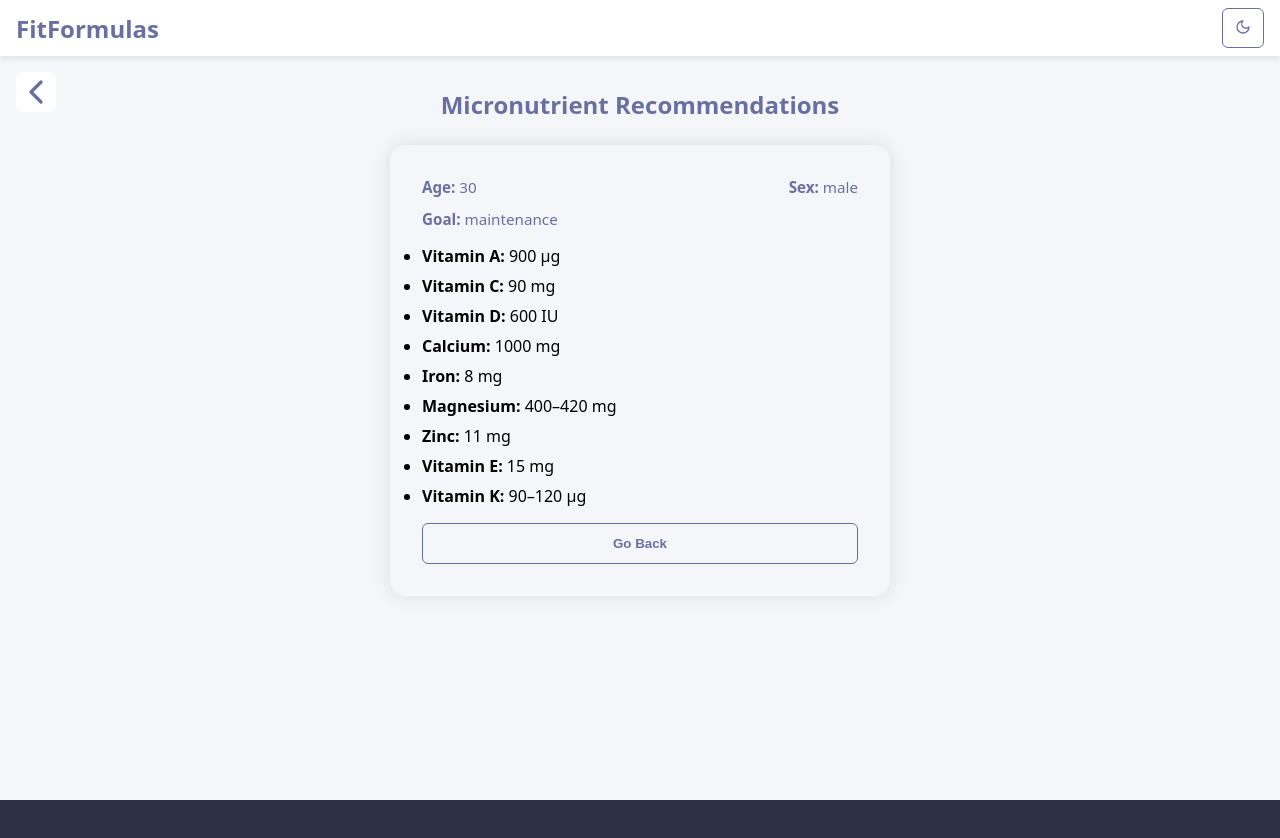
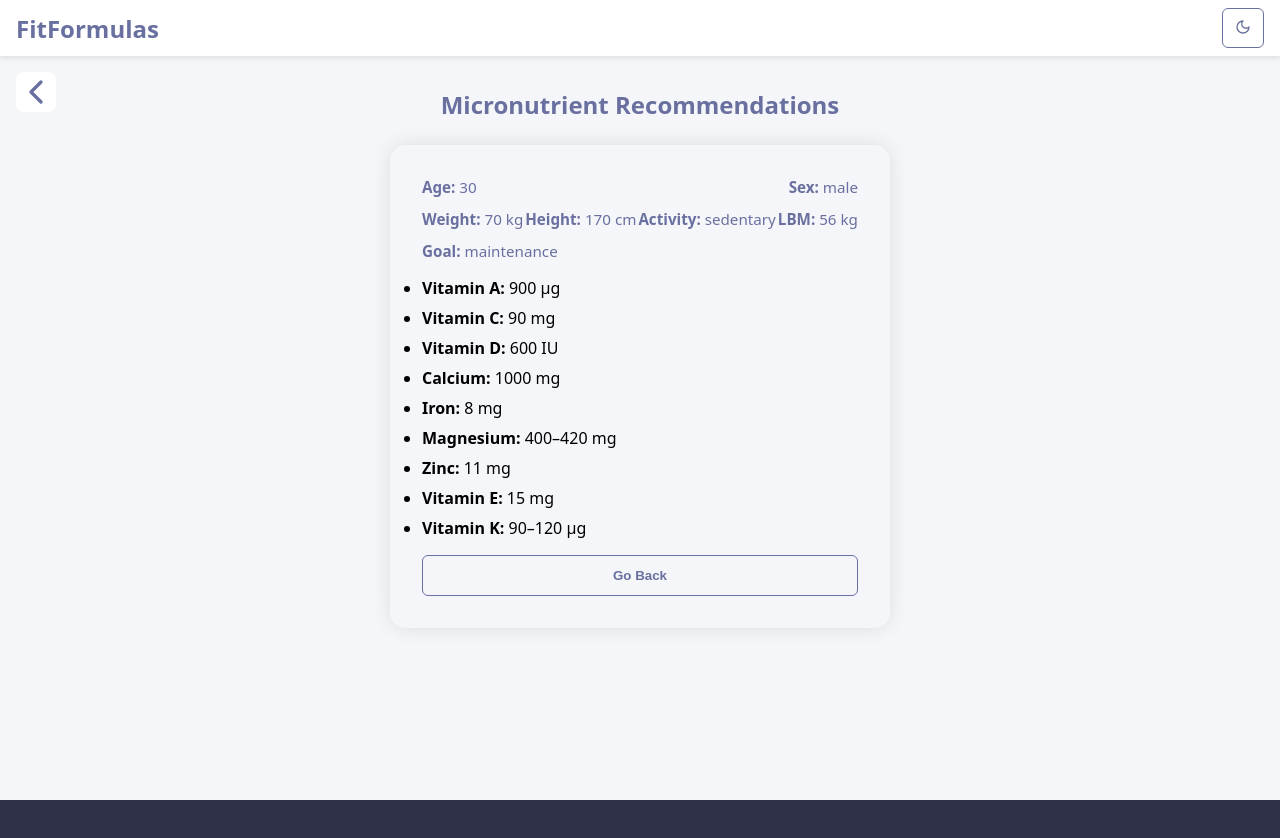
Before and after one commit to mofftea26/FitFormulas, a React (Vite) app: page /dashboard/micros in a window 1280 px wide. Both pictures are taken after a click on the button "Get Recommendations". Shown: the top 838 px of the page. Before the commit the page ends 800 px from the top, so only its background shows below. Built offline with nearby package versions, Linux system fonts and the light colour scheme.

Commit message:
Enhance micronutrient calculator

```diff
--- a/src/features/formulas/micros/components/MicrosForm/MicrosForm.tsx
+++ b/src/features/formulas/micros/components/MicrosForm/MicrosForm.tsx
@@ -23,6 +23,10 @@ const goalOptions: { value: HealthGoal; label: string }[] = [
   { value: "bulking", label: "Bulking" },
   { value: "strength", label: "Strength" },
   { value: "endurance", label: "Endurance" },
+  { value: "bodybuilding", label: "Bodybuilding" },
+  { value: "powerlifting", label: "Powerlifting" },
+  { value: "crossfit", label: "CrossFit" },
+  { value: "general_fitness", label: "General Fitness" },
 ];
 
 const MicrosForm = ({ onCalculate, onClear }: MicrosFormProps) => {
@@ -30,6 +34,10 @@ const MicrosForm = ({ onCalculate, onClear }: MicrosFormProps) => {
     defaultValues: {
       age: 30,
       sex: "male" as MicrosInput["sex"],
+      weightKg: 70,
+      heightCm: 170,
+      leanBodyMassKg: 56,
+      activityLevel: "sedentary" as NonNullable<MicrosInput["activityLevel"]>,
       pregnant: false,
       lactating: false,
       goal: "maintenance" as HealthGoal,
@@ -59,6 +67,58 @@ const MicrosForm = ({ onCalculate, onClear }: MicrosFormProps) => {
               placeholder="Enter age"
               value={field.state.value}
               onChange={(val) => field.handleChange(Number(val))}
+            />
+          )}
+        </form.Field>
+
+        <form.Field name="weightKg">
+          {(field) => (
+            <InputField
+              type="number"
+              label="Weight (kg)"
+              placeholder="Enter weight"
+              value={field.state.value}
+              onChange={(val) => field.handleChange(Number(val))}
+            />
+          )}
+        </form.Field>
+
+        <form.Field name="heightCm">
+          {(field) => (
+            <InputField
+              type="number"
+              label="Height (cm)"
+              placeholder="Enter height"
+              value={field.state.value}
+              onChange={(val) => field.handleChange(Number(val))}
+            />
+          )}
+        </form.Field>
+
+        <form.Field name="leanBodyMassKg">
+          {(field) => (
+            <InputField
+              type="number"
+              label="Lean Body Mass (kg)"
+              placeholder="Enter LBM"
+              value={field.state.value}
+              onChange={(val) => field.handleChange(Number(val))}
+            />
+          )}
+        </form.Field>
+
+        <form.Field name="activityLevel">
+          {(field) => (
+            <SelectField
+              label="Activity Level"
+              value={field.state.value}
+              onChange={(val) =>
+                field.handleChange(val as NonNullable<MicrosInput["activityLevel"]>)
+              }
+              options={[
+                { value: "sedentary", label: "Sedentary" },
+                { value: "active", label: "Active" },
+              ]}
             />
           )}
         </form.Field>
--- a/src/features/formulas/micros/components/UserValues/UserValues.tsx
+++ b/src/features/formulas/micros/components/UserValues/UserValues.tsx
@@ -16,6 +16,30 @@ const UserValues = ({ values }: UserValuesProps) => {
           <strong>Sex:</strong> {values.sex}
         </span>
       </div>
+      {(values.weightKg || values.heightCm || values.activityLevel) && (
+        <div className={styles.row}>
+          {values.weightKg && (
+            <span>
+              <strong>Weight:</strong> {values.weightKg} kg
+            </span>
+          )}
+          {values.heightCm && (
+            <span>
+              <strong>Height:</strong> {values.heightCm} cm
+            </span>
+          )}
+          {values.activityLevel && (
+            <span>
+              <strong>Activity:</strong> {values.activityLevel}
+            </span>
+          )}
+          {values.leanBodyMassKg && (
+            <span>
+              <strong>LBM:</strong> {values.leanBodyMassKg} kg
+            </span>
+          )}
+        </div>
+      )}
       <div className={styles.row}>
         {values.pregnant && <span>Pregnant</span>}
         {values.lactating && <span>Lactating</span>}
--- a/src/utils/coreFunctions/micros/index.ts
+++ b/src/utils/coreFunctions/micros/index.ts
@@ -3,16 +3,24 @@ import { MicrosInput, MicronutrientRecommendations } from "./types";
 export function getMicronutrientRecommendations({
   age,
   sex,
+  weightKg = 70,
+  heightCm = 170,
+  leanBodyMassKg,
+  activityLevel = "sedentary",
   pregnant = false,
   lactating = false,
   goals = ["maintenance"],
 }: MicrosInput): MicronutrientRecommendations {
   const recs: MicronutrientRecommendations = {};
   const isMale = sex === "male";
+  const lbm = leanBodyMassKg ?? weightKg * 0.8;
+
+  // adjust baselines for activity level
+  const active = activityLevel === "active";
 
   // 🔹 Base RDAs
   recs["Vitamin A"] = isMale ? "900 µg" : "700 µg";
-  recs["Vitamin C"] = isMale ? "90 mg" : "75 mg";
+  recs["Vitamin C"] = isMale ? (active ? "120 mg" : "90 mg") : active ? "100 mg" : "75 mg";
   recs["Vitamin D"] = age >= 70 ? "800 IU" : "600 IU";
   recs["Calcium"] = age >= 50 ? "1200 mg" : "1000 mg";
   recs["Iron"] = pregnant
@@ -22,10 +30,26 @@ export function getMicronutrientRecommendations({
       : isMale
         ? "8 mg"
         : "18 mg";
-  recs["Magnesium"] = isMale ? "400–420 mg" : "310–320 mg";
+  recs["Magnesium"] = isMale
+    ? active
+      ? "420–450 mg"
+      : "400–420 mg"
+    : active
+      ? "320–350 mg"
+      : "310–320 mg";
   recs["Zinc"] = isMale ? "11 mg" : "8 mg";
   recs["Vitamin E"] = "15 mg";
   recs["Vitamin K"] = "90–120 µg";
+
+  if (active) {
+    recs["Protein"] = `${(1.6 * lbm).toFixed(1)} g (preferably whey)`;
+    recs["Creatine Monohydrate"] = `${Math.min(5, Math.max(3, 0.05 * weightKg)).toFixed(1)} g`;
+    recs["BCAAs"] = "5–10 g around workouts";
+    recs["Electrolytes"] = "Sodium, Potassium, Magnesium, Chloride";
+    recs["Omega-3"] = "1500–2000 mg EPA/DHA";
+    recs["Berberine"] = "500 mg";
+    recs["Tongkat Ali"] = "200–400 mg";
+  }
 
   // 🔹 Additions based on goals
   goals.forEach((goal) => {
@@ -95,6 +119,22 @@ export function getMicronutrientRecommendations({
         recs["Creatine"] = "5 g";
         recs["Beta-Alanine"] = "3–6 g";
         break;
+      case "bodybuilding":
+        recs["Whey Protein"] = `${(2 * lbm).toFixed(0)} g split across meals`;
+        recs["EAAs"] = "10 g around workouts";
+        break;
+      case "powerlifting":
+        recs["Creatine"] = "5 g";
+        recs["Beta-Alanine"] = "3–6 g";
+        recs["Fish Oil"] = "2000 mg EPA/DHA";
+        break;
+      case "crossfit":
+        recs["Electrolytes"] = "Sodium, Potassium, Magnesium";
+        recs["Beta-Alanine"] = "4–6 g";
+        break;
+      case "general_fitness":
+        recs["Multivitamin"] = "As directed";
+        break;
       case "sleep_optimization":
         recs["Magnesium Glycinate"] = "200–400 mg";
         recs["Melatonin"] = "1–3 mg";
```
Also changed, not shown: src/utils/coreFunctions/micros/types.ts (+8 -0 lines).
